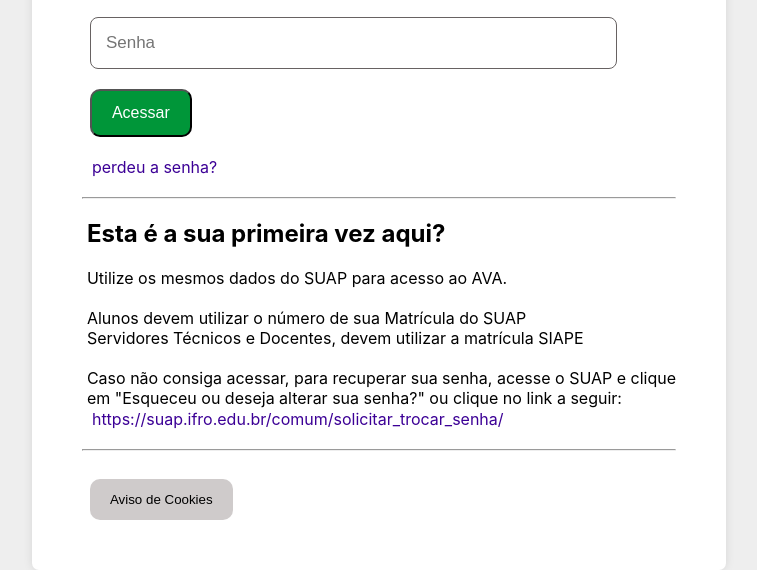
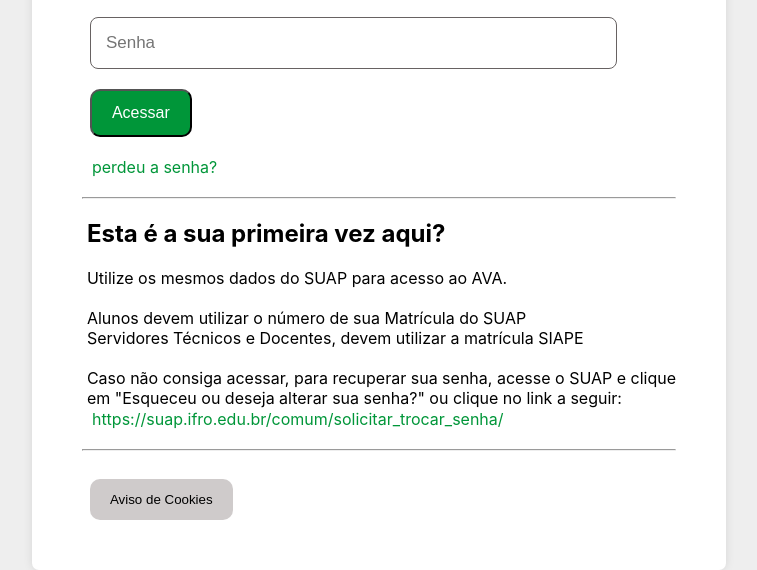
Before and after one commit to GabrielCS123/AVA, a plain HTML site: page index.html in a window 1280 px wide. Shown: the part 307-877 px from the top of the page, without its empty margins (261-1018 px from the left). Drawn offline with Linux system fonts and the light colour scheme.

Commit message:
consetando

```diff
--- a/style.css
+++ b/style.css
@@ -74,8 +74,7 @@ input {
 }
 
 a {
-   /*color: rgba(0, 150, 57);*/
-   color: rgb(60, 0, 150);
+   color: rgba(0, 150, 57);
    text-decoration: none;
    margin: 0 0 0 10px;
 }
```
